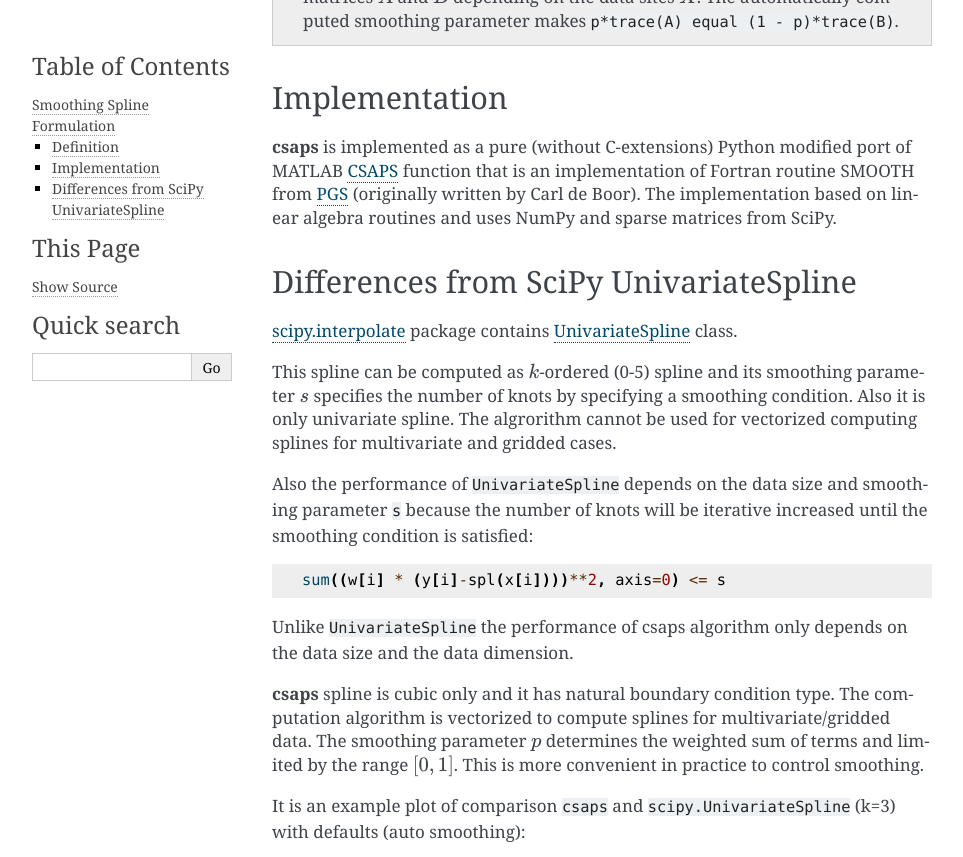
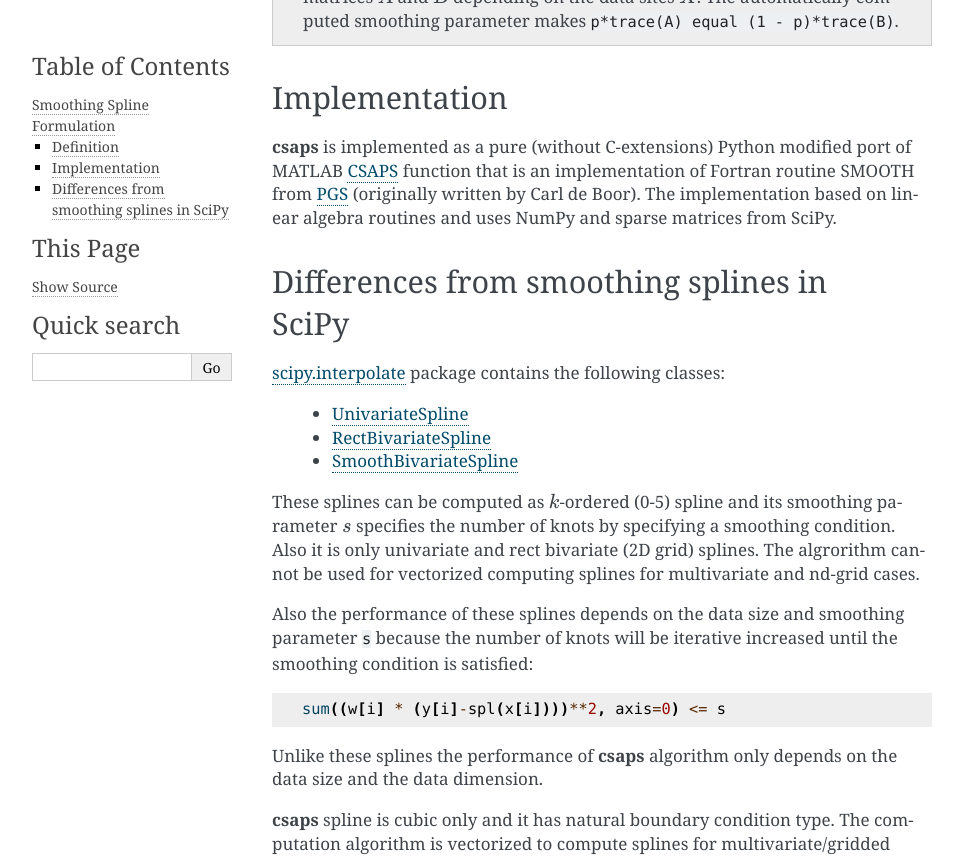
Before and after one commit to espdev/csaps, a Sphinx documentation site: the page built from docs/formulation.rst, in a window 1280 px wide and 900 px high, scrolled down 728 px, cut to the strip 0-857 px from the top of the window. Shown: the whole strip, without its empty margins (148-1111 px from the left). Built offline with Sphinx 7.4.7, drawn with Linux system fonts in a browser that asks for light colours.

Commit message:
clarification about differences from scipy smoothing splines

```diff
--- a/docs/formulation.rst
+++ b/docs/formulation.rst
@@ -39,22 +39,25 @@ that is an implementation of Fortran routine SMOOTH from `PGS <http://pages.cs.w
 (originally written by Carl de Boor). The implementation based on linear algebra routines and uses NumPy and sparse
 matrices from SciPy.
 
-Differences from SciPy UnivariateSpline
----------------------------------------
+Differences from smoothing splines in SciPy
+-------------------------------------------
 
-`scipy.interpolate <https://docs.scipy.org/doc/scipy/reference/interpolate.html>`_ package contains
-`UnivariateSpline <https://docs.scipy.org/doc/scipy/reference/generated/scipy.interpolate.UnivariateSpline.html>`_ class.
+`scipy.interpolate <https://docs.scipy.org/doc/scipy/reference/interpolate.html>`_ package contains the following classes:
 
-This spline can be computed as :math:`k`-ordered (0-5) spline and its smoothing parameter :math:`s` specifies
-the number of knots by specifying a smoothing condition. Also it is only univariate spline.
-The algrorithm cannot be used for vectorized computing splines for multivariate and gridded cases.
+    - `UnivariateSpline <https://docs.scipy.org/doc/scipy/reference/generated/scipy.interpolate.UnivariateSpline.html>`_
+    - `RectBivariateSpline <https://docs.scipy.org/doc/scipy/reference/generated/scipy.interpolate.RectBivariateSpline.html>`_
+    - `SmoothBivariateSpline <https://docs.scipy.org/doc/scipy/reference/generated/scipy.interpolate.SmoothBivariateSpline.html>`_
 
-Also the performance of ``UnivariateSpline`` depends on the data size and smoothing parameter ``s`` because
+These splines can be computed as :math:`k`-ordered (0-5) spline and its smoothing parameter :math:`s` specifies
+the number of knots by specifying a smoothing condition. Also it is only univariate and rect bivariate (2D grid) splines.
+The algrorithm cannot be used for vectorized computing splines for multivariate and nd-grid cases.
+
+Also the performance of these splines depends on the data size and smoothing parameter ``s`` because
 the number of knots will be iterative increased until the smoothing condition is satisfied::
 
     sum((w[i] * (y[i]-spl(x[i])))**2, axis=0) <= s
 
-Unlike ``UnivariateSpline`` the performance of csaps algorithm only depends on the data size and the data dimension.
+Unlike these splines the performance of **csaps** algorithm only depends on the data size and the data dimension.
 
 **csaps** spline is cubic only and it has natural boundary condition type. The computation algorithm
 is vectorized to compute splines for multivariate/gridded data. The smoothing parameter :math:`p` determines
```
